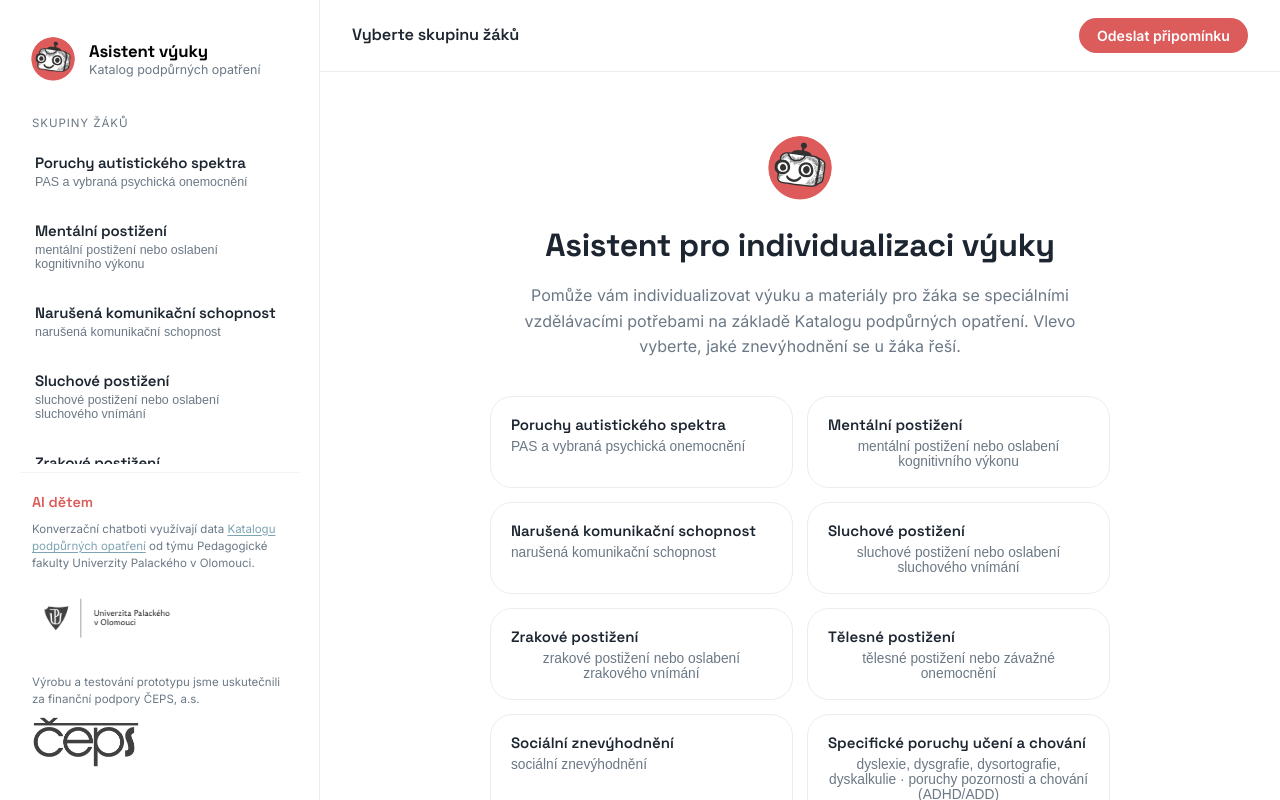
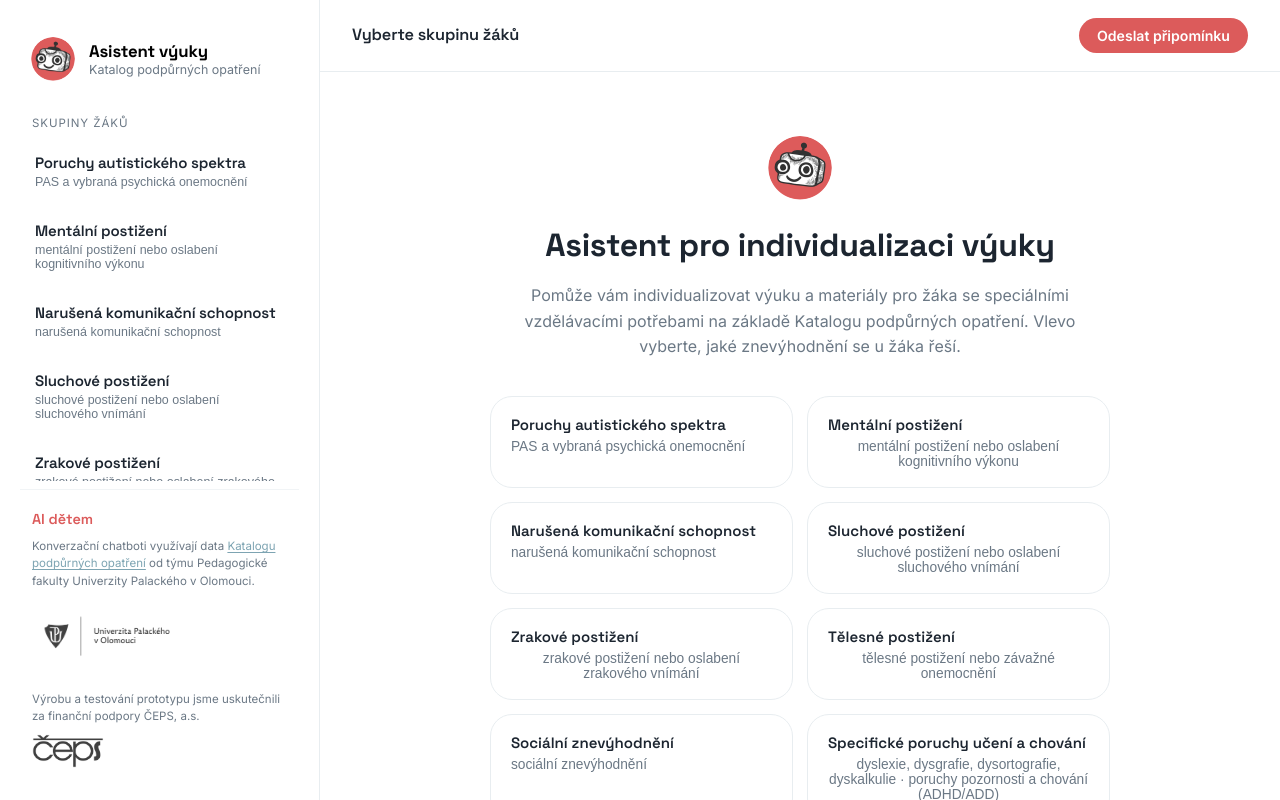
Before and after one commit to aidetemcz/podpurna-opatreni, a Next.js app: page / in a window 1280 px wide. Built offline with nearby package versions, Linux system fonts and the light colour scheme.

Commit message:
Patička: zmenšení loga ČEPS o třetinu (108 → 72 px)
Co-Authored-By: Claude Opus 4.8 <noreply@anthropic.com>
Claude-Session: https://claude.ai/code/session_01DmNQ6UWLTVyup2RLPHgE9X

```diff
--- a/app/globals.css
+++ b/app/globals.css
@@ -229,7 +229,7 @@ h3,
 }
 
 .foot-ceps img {
-  width: 108px;
+  width: 72px;
   height: auto;
   opacity: 0.75;
   transition: opacity 0.15s;
```
